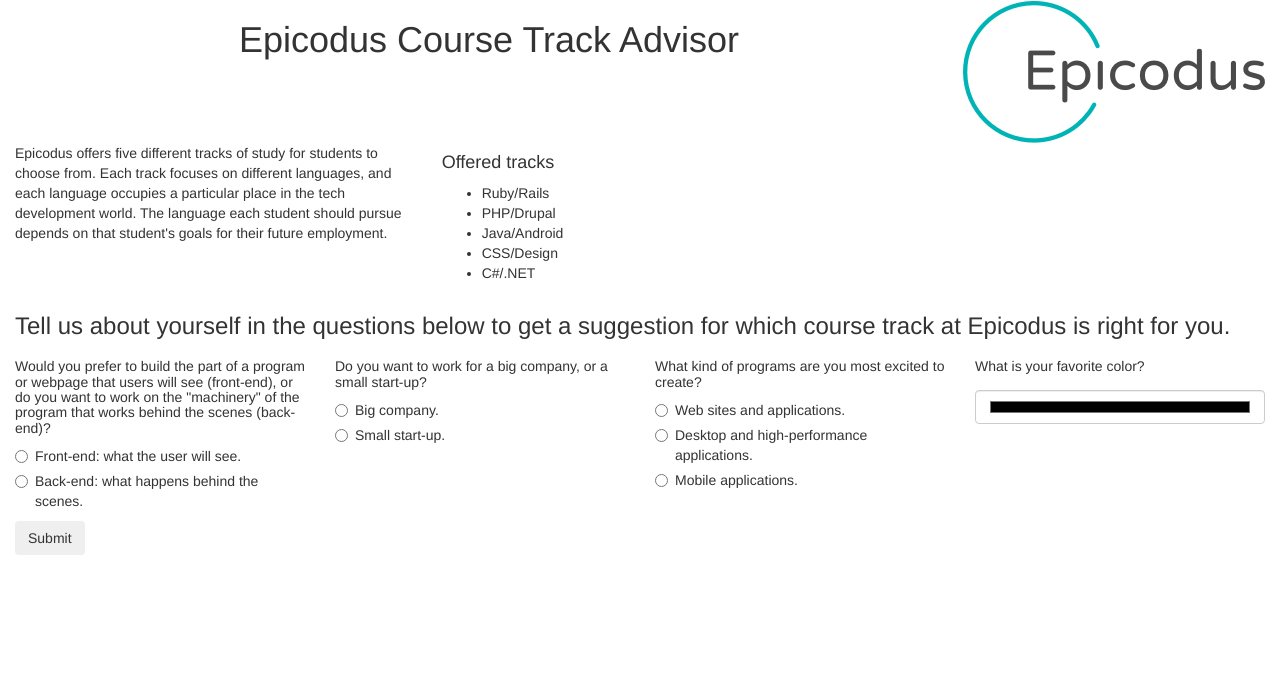
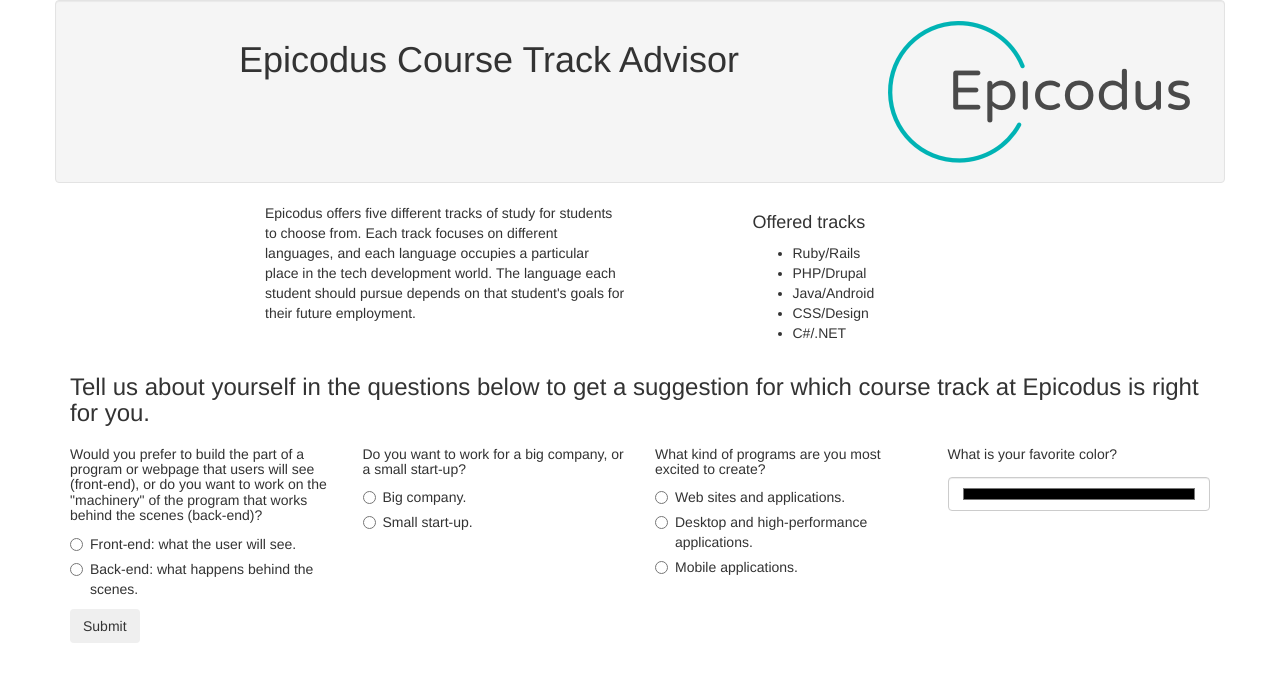
Before and after one commit to bradcopenhaver/track, a plain HTML site: page index.html in a window 1280 px wide. Drawn offline with Linux system fonts and the light colour scheme.

Commit message:
update readme

```diff
--- a/index.html
+++ b/index.html
@@ -9,18 +9,18 @@
     <title>Epicodus Track Questionnaire</title>
   </head>
   <body>
-    <div class="container-fluid">
-      <div class="row" id="header">
+    <div class="container">
+      <div class="row well" id="header">
         <div class="col-md-12">
           <img src="img/epicodus.png" alt="Epicodus logo" class="pull-right" />
           <h1>Epicodus Course Track Advisor</h1>
         </div>
       </div>
       <div class="row" id="intro">
-        <div class="col-md-4">
+        <div class="col-md-4 col-md-offset-2">
           <p>Epicodus offers five different tracks of study for students to choose from. Each track focuses on different languages, and each language occupies a particular place in the tech development world. The language each student should pursue depends on that student's goals for their future employment.</p>
         </div>
-        <div class="col-md-4">
+        <div class="col-md-4 col-md-offset-1">
           <h4>Offered tracks</h4>
           <ul>
             <li>Ruby/Rails</li>
```
Also changed, not shown: 1 other file.
